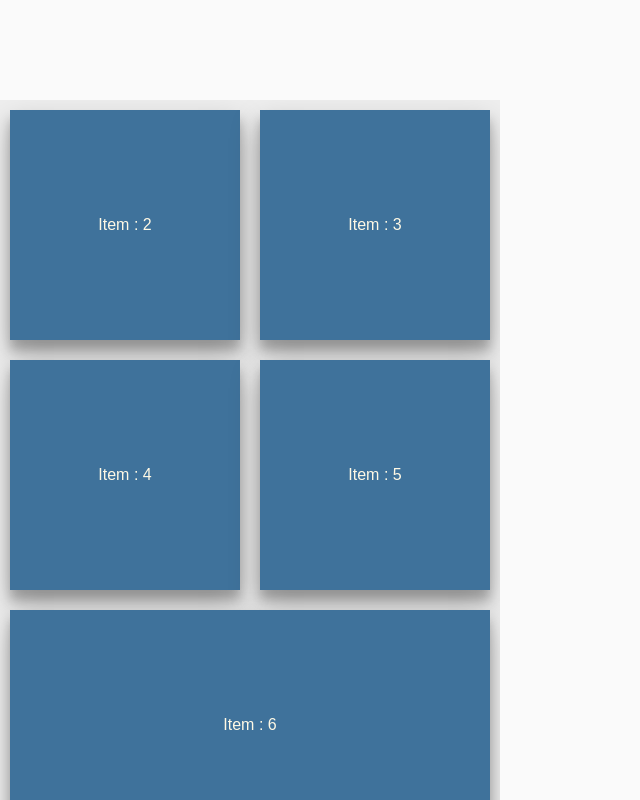
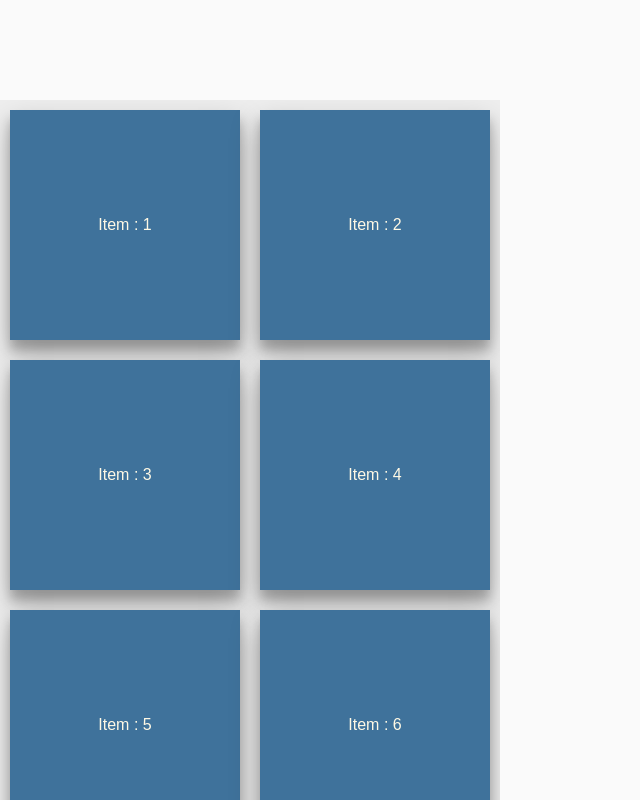
Before and after one commit to adamgajzlerowicz/react-infini-grid-ts, a React app: page / in a window 1280 px wide. Shown: the whole page, without its empty margins (0-640 px from the left). Built offline with nearby package versions, Linux system fonts and the light colour scheme.

Commit message:
calculates space before correctly

```diff
--- a/src/components/grid.tsx
+++ b/src/components/grid.tsx
@@ -80,13 +80,12 @@ const calculate = {
 
   visibleItemIndices: ({ totalItems, itemsInRow, itemHeight, wrapperHeight, amountScrolled }: CalculateVisibleItemsType) => {
     const first = Math.floor(amountScrolled / itemHeight) * itemsInRow + 1;
-
     const last =  Math.floor((amountScrolled + wrapperHeight) / itemHeight) * itemsInRow + itemsInRow;
     return { first, last };
   },
 
   spaceBefore: ({ first, itemHeight, itemsInRow }: CalculateSpaceBeforeType) => {
-    const result = (first - itemsInRow) * itemHeight / itemsInRow;
+    const result =  itemHeight * (first - 1) / itemsInRow;
     if (result && result > 0 && result !== Infinity) {
       return result;
     }
@@ -157,7 +156,7 @@ class Grid extends React.Component<GridPropsType> {
 
     const { first, last } = visibleIndices;
 
-    const visibleItems = this.props.items.slice(first, last);
+    const visibleItems = this.props.items.slice(first - 1, last);
 
     const spaceBefore = calculate.spaceBefore({
       first,
```
Also changed, not shown: 1 other file (tests, documents, lock files or other folders).
